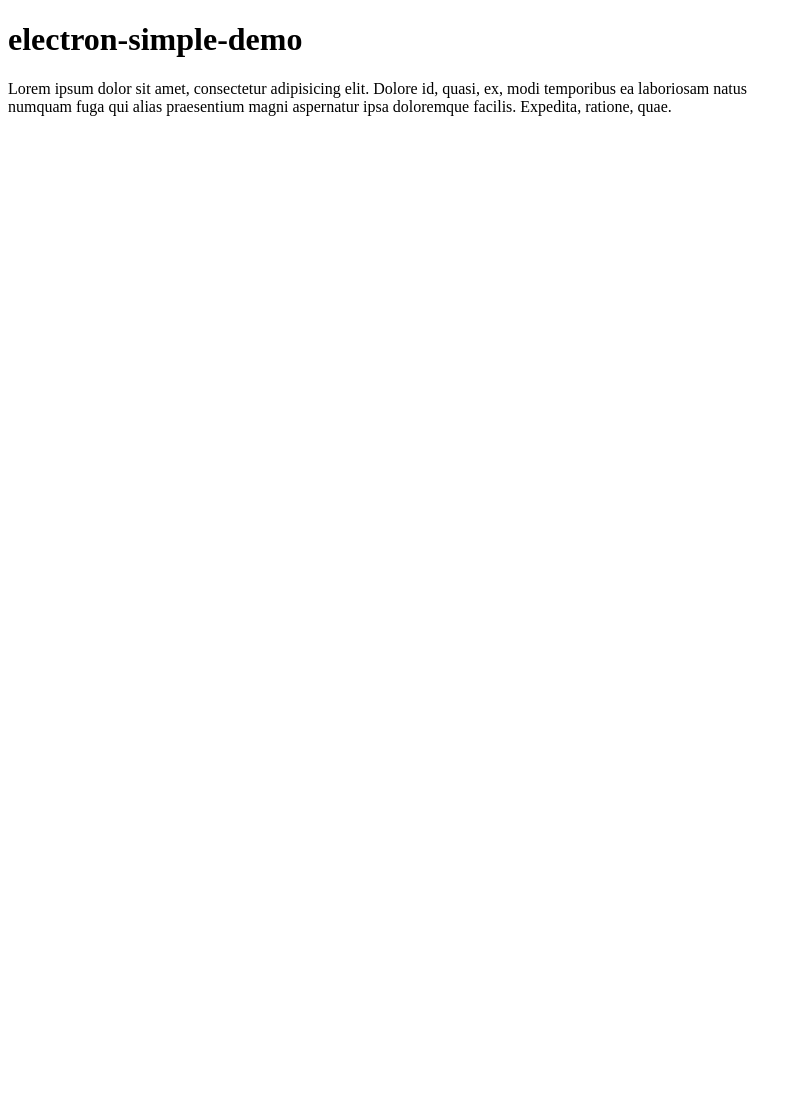
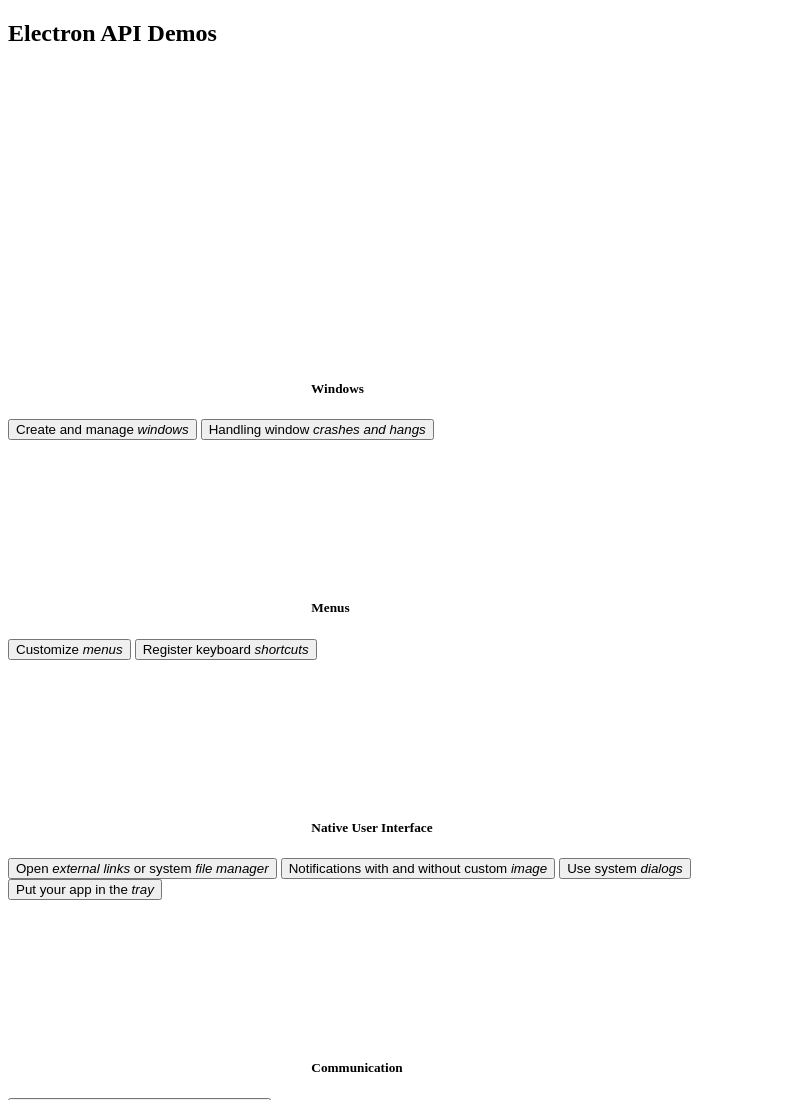
Before and after one commit to linwalker/electron--simple-demo, an Electron app: page index.html in a window 800 px wide. Shown: the top 1100 px of the page. Before the commit the page ends 800 px from the top, so only its background shows below. Drawn offline with Linux system fonts and the light colour scheme.

Commit message:
left aside

```diff
--- a/index.html
+++ b/index.html
@@ -1,15 +1,96 @@
 <!DOCTYPE html>
 <html lang="en">
+
 <head>
     <meta charset="UTF-8">
     <title>electron-simple-demo</title>
 </head>
+
 <body>
-    <h1>
-        electron-simple-demo
-    </h1>
-    <p>
-        Lorem ipsum dolor sit amet, consectetur adipisicing elit. Dolore id, quasi, ex, modi temporibus ea laboriosam natus numquam fuga qui alias praesentium magni aspernatur ipsa doloremque facilis. Expedita, ratione, quae.
-    </p>
+    <nav class="nav js-nav">
+        <header class="nav-header">
+            <h1 class="nav-title">Electron <strong>API Demos</strong></h1>
+            <svg class="nav-header-icon">
+                <use xlink:href="assets/img/icons.svg#icon-electron"></use>
+            </svg>
+        </header>
+
+        <div class="nav-item u-category-windows">
+            <h5 class="nav-category">
+                <svg class="nav-icon">
+                    <use xlink:href="assets/img/icons.svg#icon-windows"></use>
+                </svg>
+                Windows
+            </h5>
+            <button type="button" id="button-windows" data-section="windows" class="nav-button">Create and manage <em>windows</em></button>
+            <button type="button" id="button-crash-hang" data-section="crash-hang" class="nav-button">Handling window <em>crashes and hangs</em></button>
+        </div>
+
+        <div class="nav-item u-category-menu">
+            <h5 class="nav-category">
+                <svg class="nav-icon">
+                    <use xlink:href="assets/img/icons.svg#icon-menu"></use>
+                </svg>
+                Menus
+            </h5>
+            <button type="button" id="button-menus" data-section="menus" class="nav-button">Customize <em>menus</em> </button>
+            <button type="button" id="button-shortcuts" data-section="shortcuts" class="nav-button">Register keyboard <em>shortcuts</em></button>
+        </div>
+
+        <div class="nav-item u-category-native-ui">
+            <h5 class="nav-category">
+                <svg class="nav-icon">
+                    <use xlink:href="assets/img/icons.svg#icon-native-ui"></use>
+                </svg>
+                Native User Interface</h5>
+            <button type="button" id="button-ex-links-file-manager" data-section="ex-links-file-manager" class="nav-button">Open <em>external links</em> or system <em>file manager</em></button>
+            <button type="button" id="button-notifications" data-section="notifications" class="nav-button"> Notifications with and without custom <em>image</em></button>
+            <button type="button" id="button-dialogs" data-section="dialogs" class="nav-button">Use system <em>dialogs</em></button>
+            <button type="button" id="button-tray" data-section="tray" class="nav-button">Put your app in the <em>tray</em></button>
+        </div>
+
+        <div class="nav-item u-category-communication">
+            <h5 class="nav-category">
+                <svg class="nav-icon">
+                    <use xlink:href="assets/img/icons.svg#icon-communication"></use>
+                </svg>
+                Communication
+            </h5>
+            <button type="button" id="button-ipc" data-section="ipc" class="nav-button">Communicate between the <em>two processes</em></button>
+        </div>
+
+        <div class="nav-item u-category-system">
+            <h5 class="nav-category">
+                <svg class="nav-icon">
+                    <use xlink:href="assets/img/icons.svg#icon-system"></use>
+                </svg>
+                System
+            </h5>
+            <button type="button" id="button-app-sys-information" data-section="app-sys-information" class="nav-button">Get app or user <em>system information</em></button>
+            <button type="button" id="button-clipboard" data-section="clipboard" class="nav-button">Copy and paste from the <em>clipboard</em></button>
+            <button type="button" id="button-protocol" data-section="protocol" class="nav-button">Launch app from <em>protocol handler</em></button>
+        </div>
+
+        <div class="nav-item u-category-media">
+            <h5 class="nav-category">
+                <svg class="nav-icon">
+                    <use xlink:href="assets/img/icons.svg#icon-media"></use>
+                </svg>
+                Media
+            </h5>
+            <button type="button" id="button-pdf" data-section="pdf" class="nav-button"><em>Print</em> to PDF</button>
+            <button type="button" id="button-desktop-capturer" data-section="desktop-capturer" class="nav-button">Take a <em>screenshot</em></button>
+        </div>
+
+        <footer class="nav-footer">
+            <button type="button" id="button-about" data-modal="about" class="nav-footer-button">About</button>
+            <a class="nav-footer-logo" href="https://github.com" aria-label="Homepage">
+                <svg class="nav-footer-icon">
+                    <use xlink:href="assets/img/icons.svg#icon-love"></use>
+                </svg>
+            </a>
+        </footer>
+    </nav>
 </body>
+
 </html>
```
